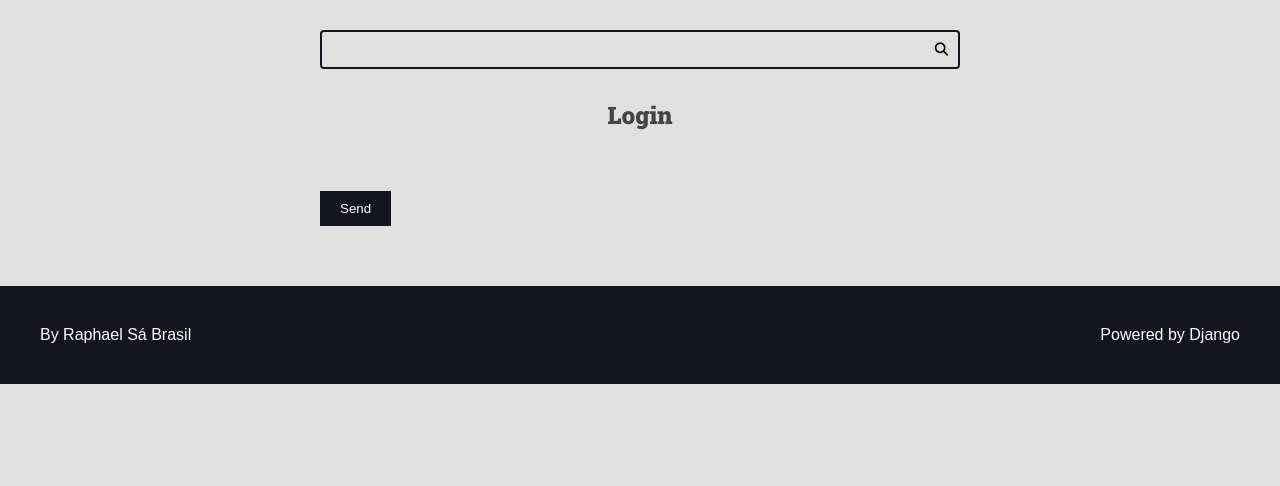
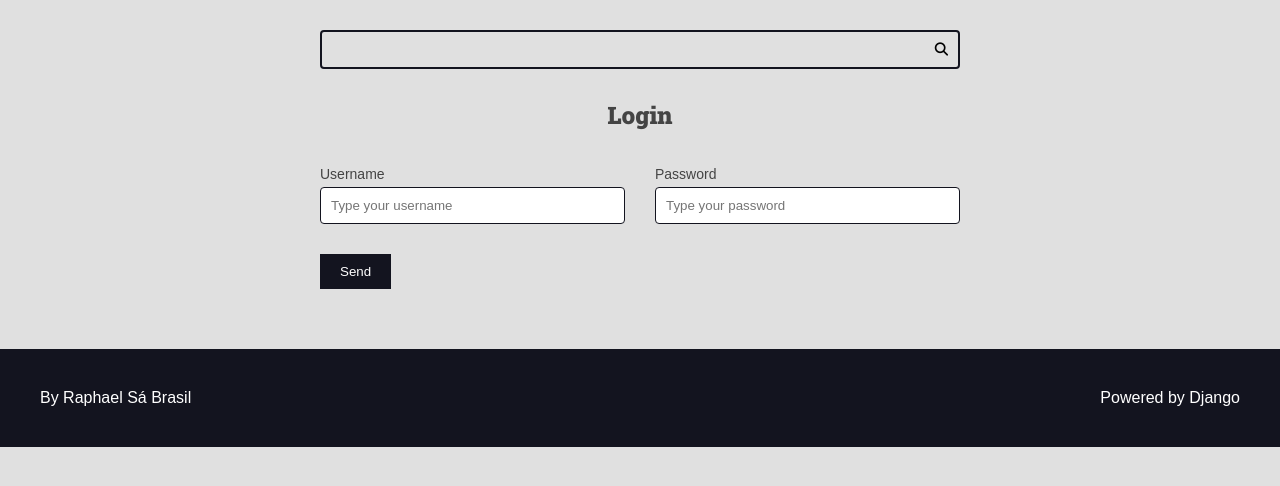
Before and after one commit to raphaelsabrasil/projeto-django, a Django app: page /authors/login/ in a window 1280 px wide. Shown: the part 113-599 px from the top of the page. Run offline with Django 5.2, Linux system fonts and the light colour scheme.

Commit message:
Criando login e logout

```diff
--- /dev/null
+++ b/authors/forms/__init__.py
@@ -0,0 +1,3 @@
+# flake8: noqa
+from .login import LoginForm
+from .register_form import RegisterForm
--- /dev/null
+++ b/authors/forms/login.py
@@ -0,0 +1,13 @@
+from django import forms
+from utils.django_forms import add_placeholder
+
+class LoginForm(forms.Form):
+    def __init__(self, *args, **kwargs):
+        super().__init__(*args, **kwargs)
+        add_placeholder(self.fields['username'], 'Type your username')
+        add_placeholder(self.fields['password'], 'Type your password')
+
+    username = forms.CharField()
+    password = forms.CharField(
+        widget=forms.PasswordInput()
+    )
--- a/authors/templates/authors/pages/login.html
+++ b/authors/templates/authors/pages/login.html
@@ -5,6 +5,18 @@
 {% block content %}
     <div class="main-content center container">
         <h2>Login</h2>
+        {% if request.user.is_authenticated %}
+            <div>
+                Your are logged in with
+                {{request.user.username}}.
+                Please,
+                <form class="inline-form" action="{% url 'authors:logout' %}" method='POST'>
+                    {% csrf_token %}
+                    <input type="hidden" name="username" value="{{request.user.username}}">
+                    <button class="plaintext-button" type="submit">click here</button>
+                </form> to logout.
+            </div>
+        {% endif %}
     </div>
 
     {% include "global/partials/messages.html" %}
--- a/authors/urls.py
+++ b/authors/urls.py
@@ -9,4 +9,5 @@ urlpatterns = [
     path('register/create/', views.register_create, name='register_create'),
     path('login/', views.login_view, name='login'),
     path('login/create/', views.login_create, name='login_create'),
+    path('logout/', views.logout_view, name='logout'),
 ]
--- a/authors/views.py
+++ b/authors/views.py
@@ -2,8 +2,10 @@ from django.shortcuts import render, redirect
 from django.http import Http404
 from django.contrib import messages
 from django.urls import reverse
+from django.contrib.auth import authenticate, login, logout
+from django.contrib.auth.decorators import login_required
 
-from .forms import RegisterForm
+from .forms import LoginForm, RegisterForm
 
 # Create your views here.
 def register_view(request):     # para exibir os dados no formulário
@@ -33,14 +35,56 @@ def register_create(request):   # para tratar os dados
         messages.success(request, 'Your user is created, please log in.')
 
         del(request.session['register_form_data'])
+        return redirect(reverse('authors:login'))
 
     return redirect('authors:register')
 
 def login_view(request):
-    return render(request, 'authors/pages/login.html')
+    form = LoginForm()
+    return render(request, 'authors/pages/login.html', {
+        'form': form,
+        'form_action': reverse('authors:login_create')
+    })
 
 def login_create(request):
-    return render(request, 'authors/pages/login.html')
+    # return render(request, 'authors/pages/login.html')
+    if not request.POST:
+        raise Http404
+
+    form  = LoginForm(request.POST)
+    login_url = reverse('authors:login')
+
+    if form.is_valid():
+        authenticated_user = authenticate(
+            username=form.cleaned_data.get('username', ''),
+            password=form.cleaned_data.get('password', ''),
+        )
+
+        if authenticated_user is not None:
+            messages.success(request, 'Your are logged in.')
+            login(request, authenticated_user)
+        else:
+            messages.error(request, 'Invalid credentials')
+    else:
+        messages.error(request, 'Invalid username or password')
+
+    return redirect(login_url)
+
+
+@login_required(login_url='authors:login', redirect_field_name='next')
+def logout_view(request):
+    if not request.POST:
+        return redirect(reverse('authors:login'))
+
+    if request.POST.get('username') != request.user.username:
+        return redirect(reverse('authors:login'))
+
+    logout(request)
+    return redirect(reverse('authors:login'))
+
+
+
+
 
     # return render(request, 'authors/pages/register_view.html', {
     #     'form': form,
--- a/base_static/global/css/styles.css
+++ b/base_static/global/css/styles.css
@@ -352,6 +352,19 @@ h6{
     color: var(--color-white);
 }
 
+.inline_form {
+    display: inline,
+}
+
+.plaintext-button {
+    display: inline;
+    border: none;
+    background: none;
+    cursor: pointer;
+    color: var(--color-primary);
+    font-size: 1.6rem;
+}
+
 
 /* Messages */
 .messages-container {
--- /dev/null
+++ b/utils/django_forms.py
@@ -0,0 +1,23 @@
+import re
+
+from django.core.exceptions import ValidationError
+
+def add_attr(field, attr_name, attr_new_val):
+    existing = field.widget.attrs.get(attr_name, '')
+    field.widget.attrs[attr_name] = f'{existing} {attr_new_val}'.strip()
+
+def add_placeholder(field, placeholder_val):
+    # field.widget.attrs['placeholder'] = placeholder_val
+    add_attr(field, 'placeholder', placeholder_val)
+
+def strong_password(password):
+    regex = re.compile(r'^(?=.*[a-z])(?=.*[A-Z])(?=.*[0-9]).{8,}$')
+
+    if not regex.match(password):
+        raise ValidationError((
+            'Password must have at least one uppercase letter,'
+            'one lowercase letter and one number. The length should be '
+            'at least 8 characters.'
+        ),
+            code='invalid'
+        )
```
Also changed, not shown: authors/forms.py (deleted, +0 -186 lines), authors/forms/register_form.py (added, +165 -0 lines).
